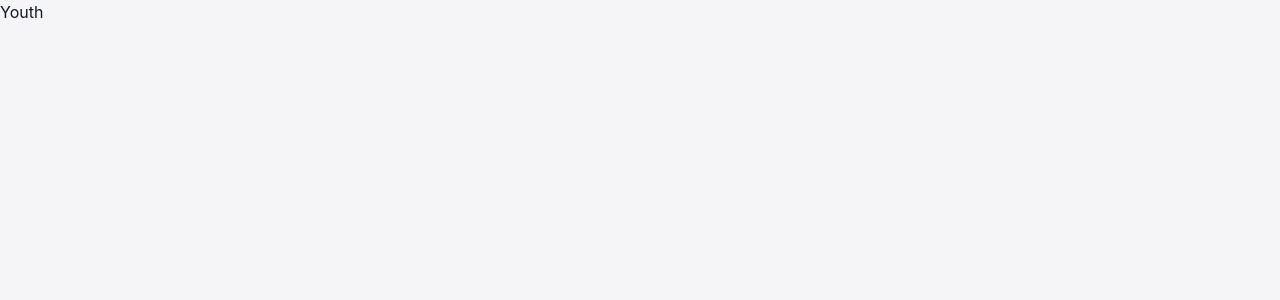
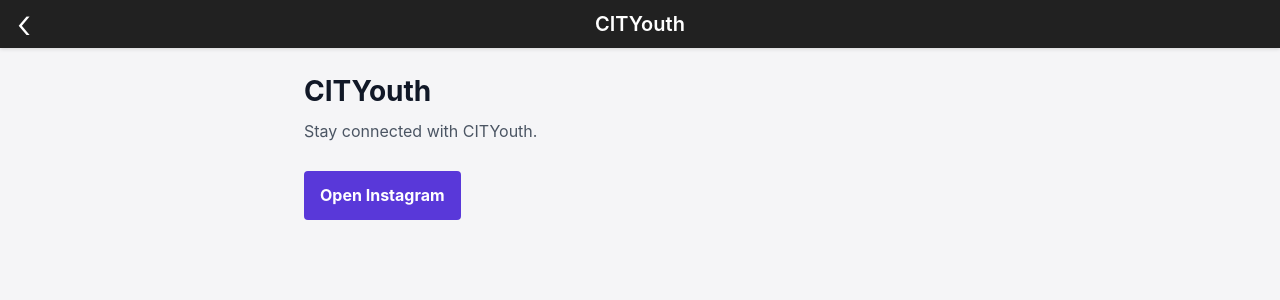
Before and after one commit to davyuu/mycit-svelte, a SvelteKit app: page /youth in a window 1280 px wide. Shown: the top 300 px of the page. Built offline with nearby package versions, Linux system fonts and the light colour scheme.

Commit message:
Implement youth page

```diff
--- a/src/routes/youth/+page.svelte
+++ b/src/routes/youth/+page.svelte
@@ -1 +1,8 @@
-<h1>Youth</h1>
+<script lang="ts">
+	import StaticPage from '$lib/components/StaticPage.svelte'
+	import { strings, themes } from '$lib/data/content'
+</script>
+
+<StaticPage header={strings.youthHeader} title={strings.youthHeader} description="Stay connected with CITYouth." color={themes.youth}>
+	<a class="action-link" href="https://instagram.com/cityouth_?utm_medium=copy_link" target="_blank" rel="noreferrer">Open Instagram</a>
+</StaticPage>
```
